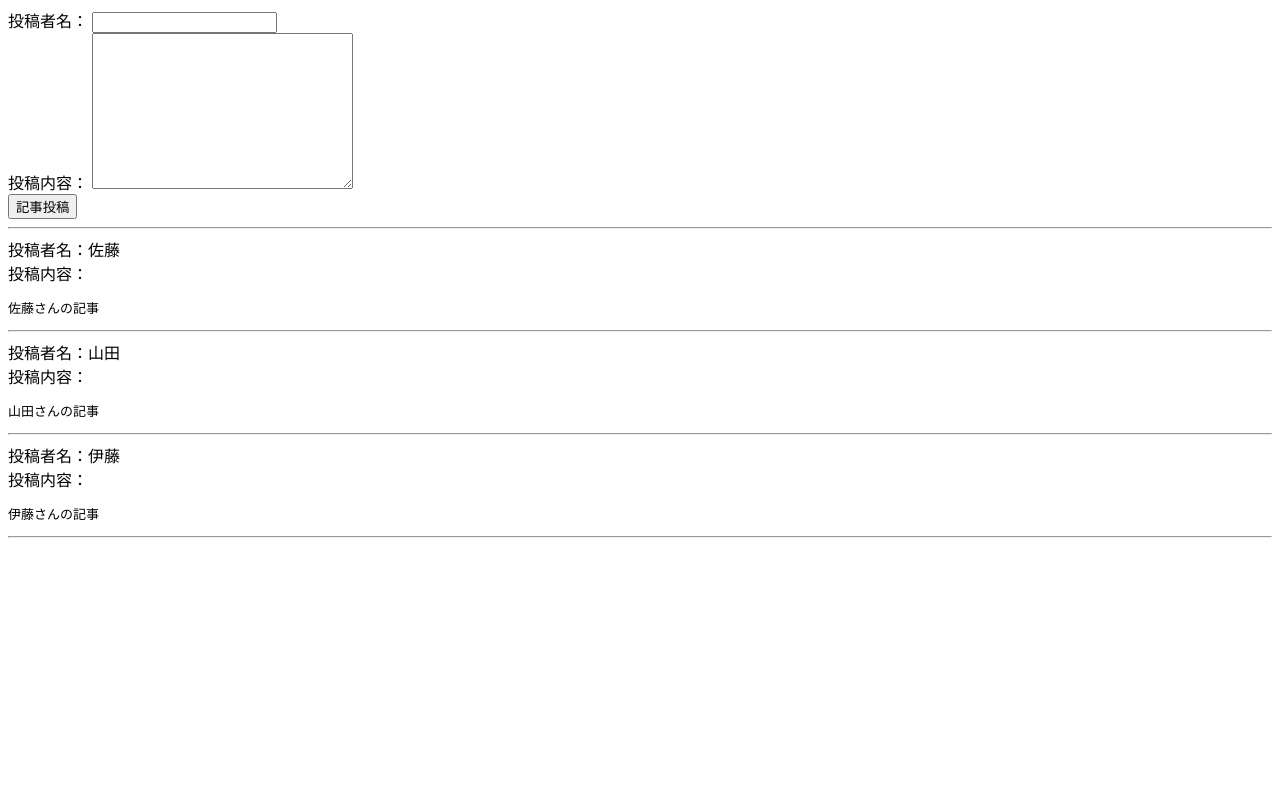
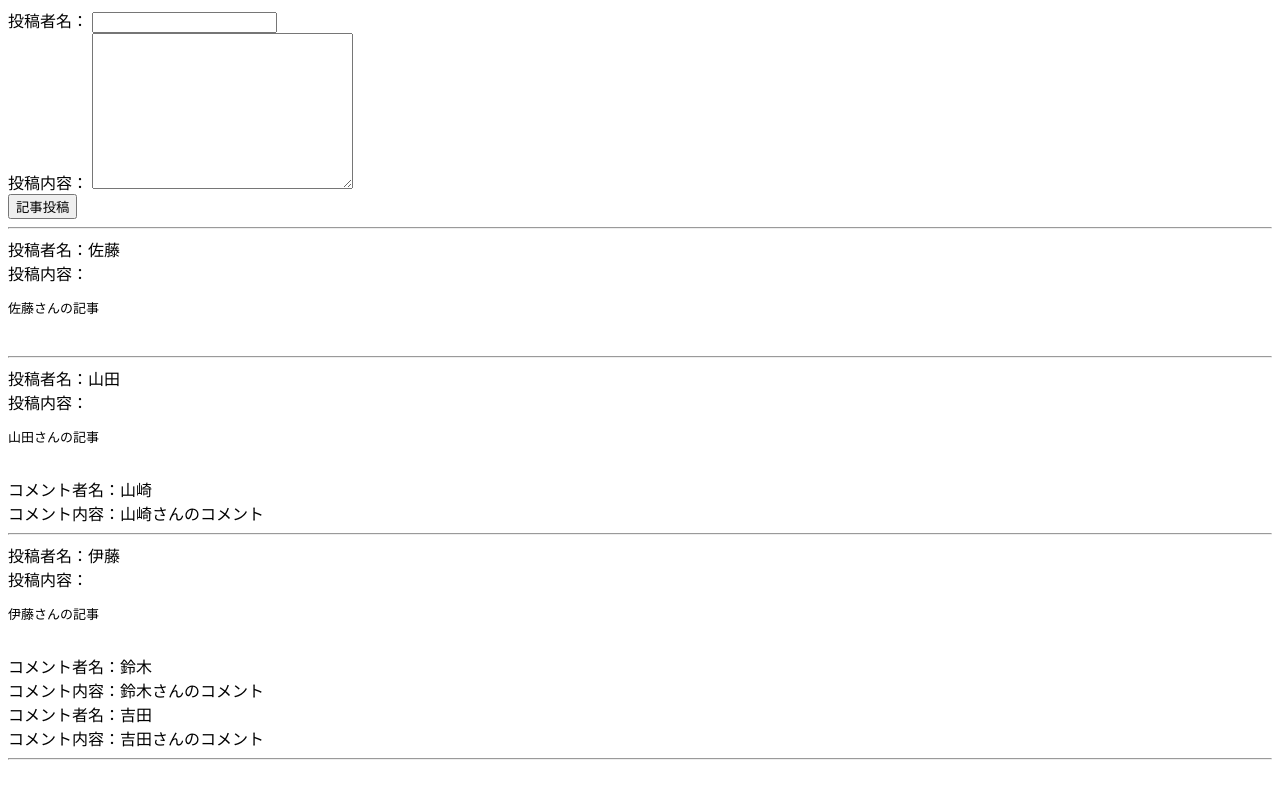
Before and after one commit to rikoysd/ex-vue-bbs, a Vue app: page / in a window 1280 px wide. Built offline with nearby package versions, Linux system fonts and the light colour scheme.

Commit message:
コメントの表示完了

```diff
--- a/src/views/Bbs.vue
+++ b/src/views/Bbs.vue
@@ -15,9 +15,14 @@
     </div>
     <hr />
     <div v-for="article of currentArticleList" v-bind:key="article.id">
-      投稿者名：{{ article.name }} <br />
+      投稿者名：{{ article.name }}<br />
       投稿内容：
       <pre>{{ article.content }}</pre>
+      <br />
+      <div v-for="comment of article.commentList" v-bind:key="comment.id">
+        コメント者名：{{ comment.name }}<br />
+        コメント内容：{{ comment.content }}
+      </div>
       <hr />
     </div>
   </div>
```
